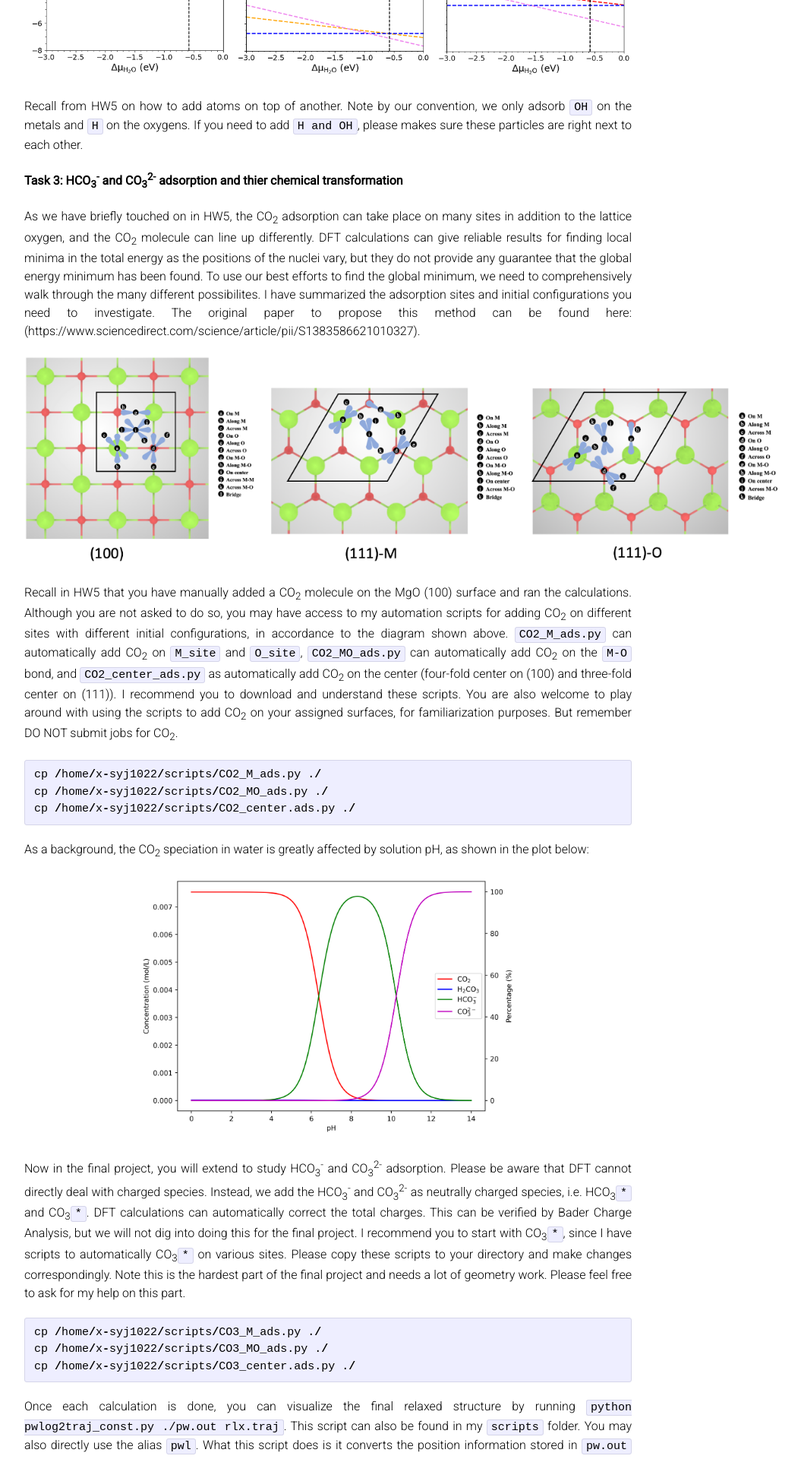
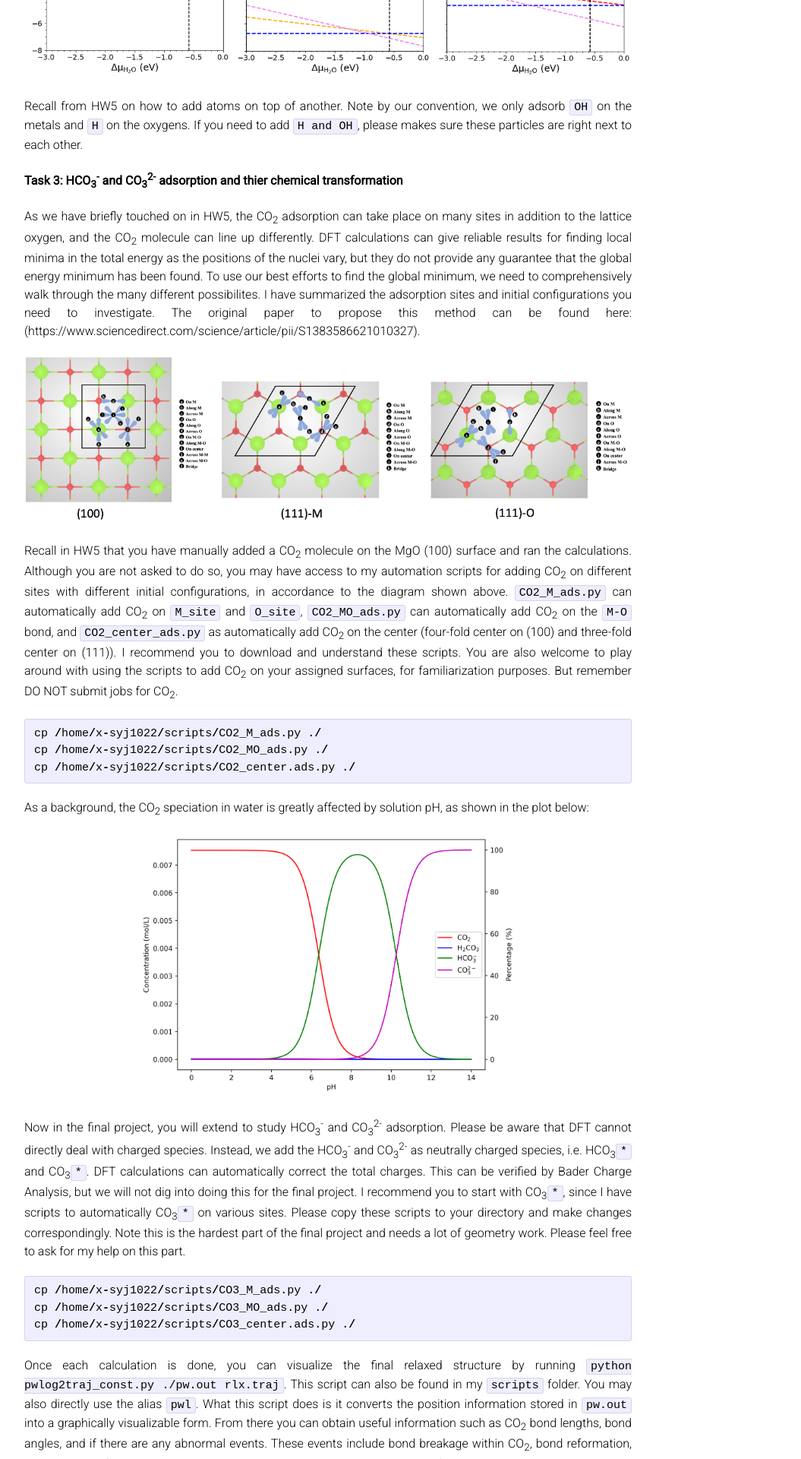
Before and after one commit to UPennCBE544/2023.github.io, a Jekyll site: the page built from ProjectDescription.md, in a window 1280 px wide. Shown: the part 4480-6400 px from the top of the page at 76% size, without its empty margins (208-1263 px from the left). Built offline with Jekyll 4.4.1, drawn with Linux system fonts in a browser that asks for light colours; formulas are drawn with MathJax 3; our own code applies the rules of GitHub Pages for plain Markdown files.

Commit message:
Update ProjectDescription.md

```diff
--- a/ProjectDescription.md
+++ b/ProjectDescription.md
@@ -110,7 +110,7 @@ Recall from HW5 on how to add atoms on top of another. Note by our convention, w
 
 As we have briefly touched on in HW5, the CO<sub>2</sub> adsorption can take place on many sites in addition to the lattice oxygen, and the CO<sub>2</sub> molecule can line up differently. DFT calculations can give reliable results for finding local minima in the total energy as the positions of the nuclei vary, but they do not provide any guarantee that the global energy minimum has been found. To use our best efforts to find the global minimum, we need to comprehensively walk through the many different possibilites. I have summarized the adsorption sites and initial configurations you need to investigate. The original paper to propose this method can be found here: (https://www.sciencedirect.com/science/article/pii/S1383586621010327).
 
-<center><img src="../Images/position.png" alt="window" style="width: 1000px;"/><br>
+<center><img src="../Images/position.png" alt="window" style="width: 800px;"/><br>
 </center>
 
 Recall in HW5 that you have manually added a CO<sub>2</sub> molecule on the MgO (100) surface and ran the calculations. Although you are not asked to do so, you may have access to my automation scripts for adding CO<sub>2</sub> on different sites with different initial configurations, in accordance to the diagram shown above. `CO2_M_ads.py` can automatically add CO<sub>2</sub> on `M_site` and `O_site`, `CO2_MO_ads.py` can automatically add CO<sub>2</sub> on the `M-O` bond, and `CO2_center_ads.py` as automatically add CO<sub>2</sub> on the center (four-fold center on (100) and three-fold center on (111)). I recommend you to download and understand these scripts. You are also welcome to play around with using the scripts to add CO<sub>2</sub> on your assigned surfaces, for familiarization purposes. But remember DO NOT submit jobs for CO<sub>2</sub>.
```
